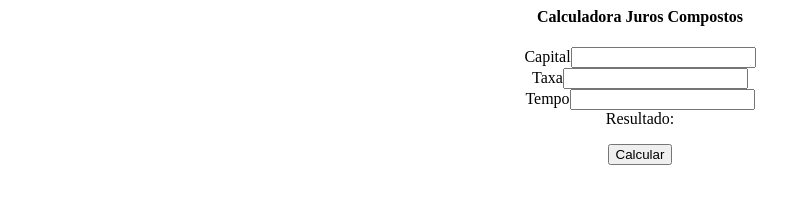
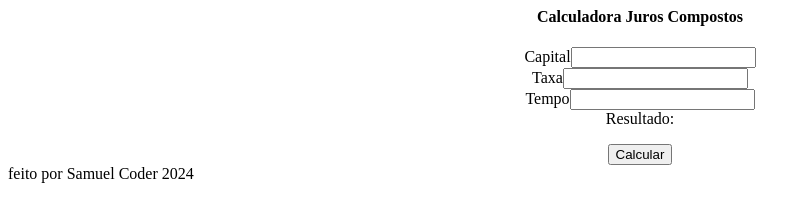
Before and after one commit to samuelVRcoder/JurosCompostosWeb, a plain HTML site: page index.html in a window 1280 px wide. Shown: the whole page, without its empty margins (0-811 px from the left). Drawn offline with Linux system fonts and the light colour scheme.

Commit message:
Update index.html

```diff
--- a/index.html
+++ b/index.html
@@ -24,7 +24,7 @@ Resultado:<text id="m"></text>
 <button onclick="calc()">Calcular</button>
 
 </div>
-
+<footer>feito por <ahref="https://github.com/samuelVRcoder">Samuel Coder 2024</a></footer>
 </body>
 
 <script>
```
